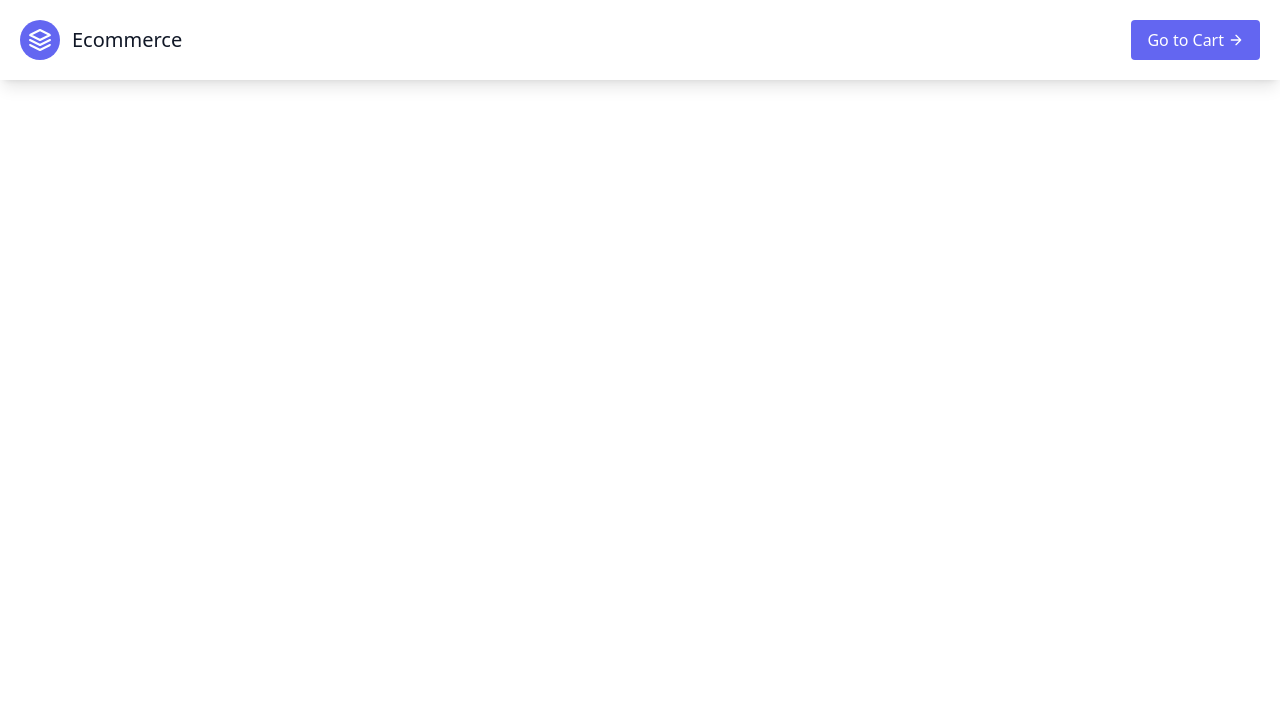
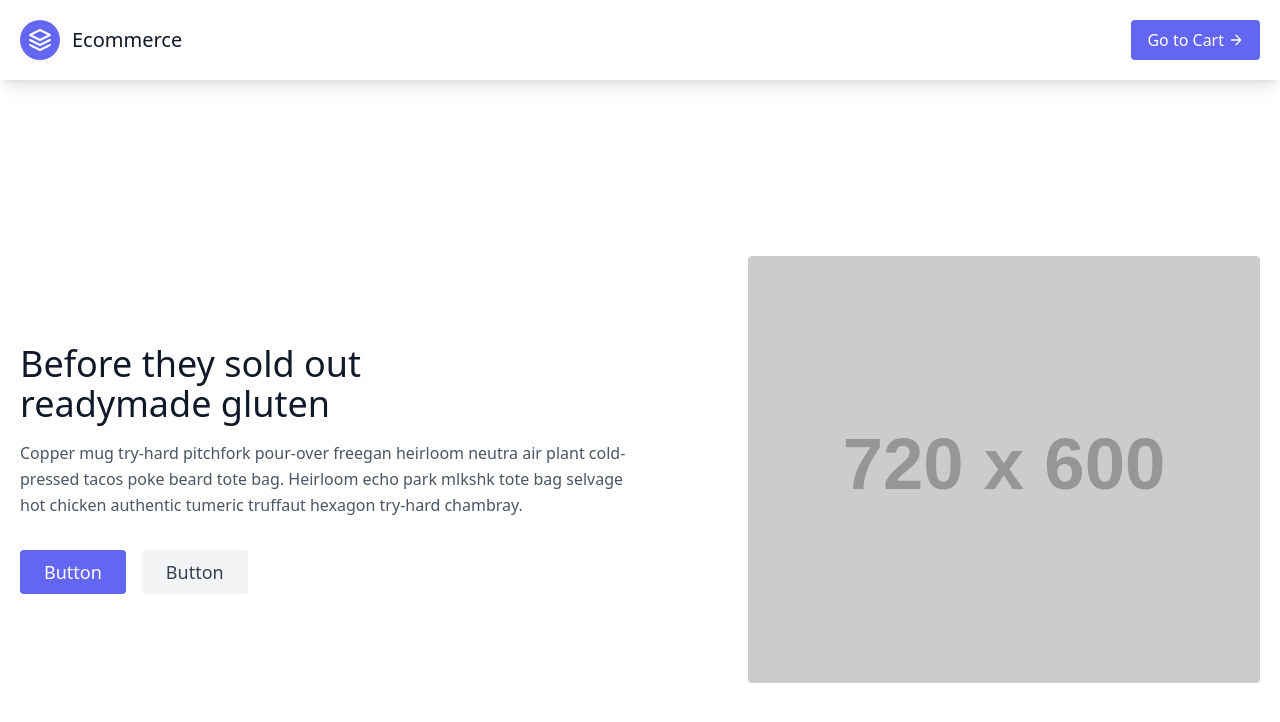
Before and after one commit to nesathanozturk/ozshop, a React (Create React App) app: page / in a window 1280 px wide. Shown: the top 722 px of the page. Built offline with nearby package versions, Linux system fonts and the light colour scheme.

Commit message:
feat: import home

```diff
--- a/src/App.js
+++ b/src/App.js
@@ -1,9 +1,11 @@
 import Header from "./components/header/Header";
+import Home from "./modules/home/Home";
 
 const App = () => {
   return (
     <>
       <Header />
+      <Home />
     </>
   );
 };
--- a/src/components/header/hero/Hero.jsx
+++ b/src/components/header/hero/Hero.jsx
@@ -1,31 +1,31 @@
 const Hero = () => {
   return (
-    <section class="text-gray-600 body-font">
-      <div class="container mx-auto flex px-5 py-24 md:flex-row flex-col items-center">
-        <div class="lg:flex-grow md:w-1/2 lg:pr-24 md:pr-16 flex flex-col md:items-start md:text-left mb-16 md:mb-0 items-center text-center">
-          <h1 class="title-font sm:text-4xl text-3xl mb-4 font-medium text-gray-900">
+    <section className="text-gray-600 body-font mt-20">
+      <div className="container mx-auto flex px-5 py-24 md:flex-row flex-col items-center">
+        <div className="lg:flex-grow md:w-1/2 lg:pr-24 md:pr-16 flex flex-col md:items-start md:text-left mb-16 md:mb-0 items-center text-center">
+          <h1 className="title-font sm:text-4xl text-3xl mb-4 font-medium text-gray-900">
             Before they sold out
-            <br class="hidden lg:inline-block" />
+            <br className="hidden lg:inline-block" />
             readymade gluten
           </h1>
-          <p class="mb-8 leading-relaxed">
+          <p className="mb-8 leading-relaxed">
             Copper mug try-hard pitchfork pour-over freegan heirloom neutra air
             plant cold-pressed tacos poke beard tote bag. Heirloom echo park
             mlkshk tote bag selvage hot chicken authentic tumeric truffaut
             hexagon try-hard chambray.
           </p>
-          <div class="flex justify-center">
-            <button class="inline-flex text-white bg-indigo-500 border-0 py-2 px-6 focus:outline-none hover:bg-indigo-600 rounded text-lg">
+          <div className="flex justify-center">
+            <button className="inline-flex text-white bg-indigo-500 border-0 py-2 px-6 focus:outline-none hover:bg-indigo-600 rounded text-lg">
               Button
             </button>
-            <button class="ml-4 inline-flex text-gray-700 bg-gray-100 border-0 py-2 px-6 focus:outline-none hover:bg-gray-200 rounded text-lg">
+            <button className="ml-4 inline-flex text-gray-700 bg-gray-100 border-0 py-2 px-6 focus:outline-none hover:bg-gray-200 rounded text-lg">
               Button
             </button>
           </div>
         </div>
-        <div class="lg:max-w-lg lg:w-full md:w-1/2 w-5/6">
+        <div className="lg:max-w-lg lg:w-full md:w-1/2 w-5/6">
           <img
-            class="object-cover object-center rounded"
+            className="object-cover object-center rounded"
             alt="hero"
             src="https://dummyimage.com/720x600"
           />
--- a/src/modules/home/Home.jsx
+++ b/src/modules/home/Home.jsx
@@ -1,5 +1,11 @@
+import Hero from "../../components/header/hero/Hero";
+
 const Home = () => {
-  return <div>Home</div>;
+  return (
+    <>
+      <Hero />
+    </>
+  );
 };
 
 export default Home;
```
